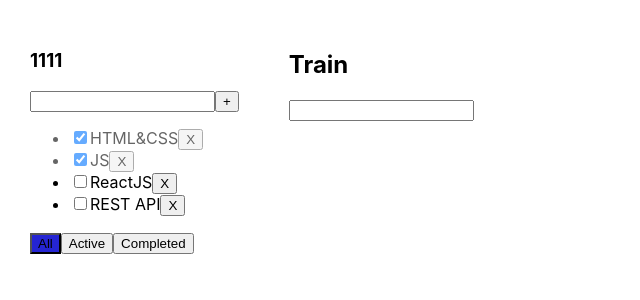
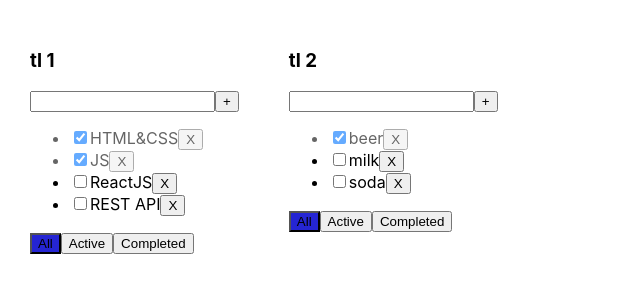
Before and after one commit to Alexei-Karamzin/todolist-ts, a React (Create React App) app: page / in a window 1280 px wide. Shown: the top 300 px of the page, without its empty margins (0-640 px from the left). Built offline with nearby package versions, Linux system fonts and the light colour scheme.

Commit message:
refactor todolist component

```diff
--- a/src/App.tsx
+++ b/src/App.tsx
@@ -1,64 +1,94 @@
 import React, {useState} from 'react';
 import './App.css';
 import {TasksType, TodoList} from "./TodoList";
-import {Input} from "./input";
 import {v1} from 'uuid';
 
 export type FilterValueType = 'all' | 'completed' | 'active'
 
+export type TodolistType = {
+    id: string,
+    title: string,
+    filter: FilterValueType
+}
+
 export function App() {
 
-    const [tasks, setTasks] = useState<Array<TasksType>>([
+    const todolistId1 = v1()
+    const todolistId2 = v1()
+
+    const [todolists, setTodolists] = useState<Array<TodolistType>>([
+        {id: todolistId1, title: 'tl 1', filter: "all"},
+        {id: todolistId2, title: 'tl 2', filter: 'all'}
+    ])
+    const [tasks, setTasks] = useState({
+        [todolistId1]: [
             {id: v1(), title: "HTML&CSS", isDone: true},
             {id: v1(), title: "JS", isDone: true},
             {id: v1(), title: "ReactJS", isDone: false},
             {id: v1(), title: "REST API", isDone: false}
-    ])
-    const [filter, setFilter] = useState<FilterValueType>('all')
+        ],
+        [todolistId2]: [
+            {id: v1(), title: "beer", isDone: true},
+            {id: v1(), title: "milk", isDone: false},
+            {id: v1(), title: "soda", isDone: false},
+        ]
+    })
 
-    const addTask = (title: string) => {
+    const addTask = (title: string, todolistId: string) => {
         let newTask = {id: v1(), title, isDone: false}
-        let newTasks = [newTask, ...tasks]
-        setTasks(newTasks)
+        let todolistTask = tasks[todolistId]
+        let newTasks = [newTask, ...todolistTask]
+        tasks[todolistId] = newTasks
+        setTasks({...tasks})
     }
 
-    const changeStatus = (id: string, isDone: boolean) => {
-        let changeTask = tasks.find(t => t.id === id)
+    const changeStatus = (id: string, isDone: boolean, todolistId: string) => {
+        let changeTask = tasks[todolistId].find(t => t.id === id)
         if (changeTask) {
             changeTask.isDone = isDone
         }
-        setTasks([...tasks])
+
+        setTasks({...tasks})
     }
 
-    const removeTask = (id: string) => {
-        let resultTasks = tasks.filter(task => task.id !== id)
-        setTasks(resultTasks)
+    const removeTask = (id: string, todolistId: string) => {
+        let resultTasks = tasks[todolistId].filter(task => task.id !== id)
+        tasks[todolistId] = resultTasks
+        setTasks({...tasks})
     }
 
-    const changeFilter = (value: FilterValueType) => {
-        setFilter(value)
+    const changeFilter = (value: FilterValueType, todolistId: string) => {
+        let todolist = todolists.find(tl => tl.id === todolistId)
+        if (todolist) {
+            todolist.filter = value
+            setTodolists([...todolists])
         }
-
-    let tasksForTodolist = tasks
-    if (filter === 'completed') {
-        tasksForTodolist = tasks.filter(task => task.isDone === true)
-    }
-    if (filter === 'active') {
-        tasksForTodolist = tasks.filter(task => task.isDone === false)
     }
 
     return (
         <div className="App">
-            <TodoList
-                title={'1111'}
+            {todolists.map((tl) => {
+                let tasksForTodolist = tasks[tl.id]
+
+                if (tl.filter === 'completed') {
+                    tasksForTodolist = tasksForTodolist.filter(task => task.isDone === true)
+                }
+                if (tl.filter === 'active') {
+                    tasksForTodolist = tasksForTodolist.filter(task => task.isDone === false)
+                }
+
+                return <TodoList
+                    key={tl.id}
+                    todolistId={tl.id}
+                    title={tl.title}
                     tasks={tasksForTodolist}
                     removeTask={removeTask}
                     changeFilter={changeFilter}
                     addTask={addTask}
                     changeStatus={changeStatus}
-                filter={filter}
+                    filter={tl.filter}
                 />
-            <Input title={'Train'}/>
+            })}
         </div>
     );
 }
--- a/src/TodoList.tsx
+++ b/src/TodoList.tsx
@@ -2,12 +2,13 @@ import React, {useState, KeyboardEvent} from "react";
 import {FilterValueType} from "./App";
 
 type TodolistType = {
+    todolistId: string,
     title: string,
     tasks: Array<TasksType>
-    removeTask: (id: string) => void
-    changeFilter: (value: FilterValueType) => void
-    addTask: (title: string) => void
-    changeStatus: (id: string, isDone: boolean) => void
+    removeTask: (id: string, todolistId: string) => void
+    changeFilter: (value: FilterValueType, todolistId: string) => void
+    addTask: (title: string, todolistId: string) => void
+    changeStatus: (id: string, isDone: boolean, todolistId: string) => void
     filter: FilterValueType
 }
 
@@ -29,7 +30,7 @@ export const TodoList = (props: TodolistType) => {
 
     const addTaskOnClickHandler = () => {
         if (title.trim() !== ''){
-            props.addTask(title.trim())
+            props.addTask(title.trim(), props.todolistId)
             setTitle('')
         } else {
             setError('error')
@@ -42,8 +43,8 @@ export const TodoList = (props: TodolistType) => {
         }
     }
 
-    const onChangeCheckboxHandler = (id: string, isDone: boolean) => {
-        props.changeStatus(id,isDone)
+    const onChangeCheckboxHandler = (taskId: string, isDone: boolean, todolistId: string) => {
+        props.changeStatus(taskId,isDone,todolistId)
     }
 
     return (
@@ -65,25 +66,25 @@ export const TodoList = (props: TodolistType) => {
                         <input
                             type="checkbox"
                             checked={el.isDone}
-                            onChange={(e)=>onChangeCheckboxHandler(el.id,e.currentTarget.checked)}
+                            onChange={(e)=>onChangeCheckboxHandler(el.id,e.currentTarget.checked, props.todolistId)}
                         />
                         <span>{el.title}</span>
-                        <button onClick={() => props.removeTask(el.id)}>X</button>
+                        <button onClick={() => props.removeTask(el.id, props.todolistId)}>X</button>
                     </li>)
                 }
             </ul>
             <div>
                 <button
                     className={props.filter === "all" ? 'active-filter' : ''}
-                    onClick={() => props.changeFilter("all")}
+                    onClick={() => props.changeFilter("all", props.todolistId)}
                 >All</button>
                 <button
                     className={props.filter === "active" ? 'active-filter' : ''}
-                    onClick={() => props.changeFilter("active")}
+                    onClick={() => props.changeFilter("active", props.todolistId)}
                 >Active</button>
                 <button
                     className={props.filter === "completed" ? 'active-filter' : ''}
-                    onClick={() => props.changeFilter("completed")}
+                    onClick={() => props.changeFilter("completed", props.todolistId)}
                 >Completed</button>
             </div>
         </div>
```
Lines whose indentation alone changed are shown as unchanged.
